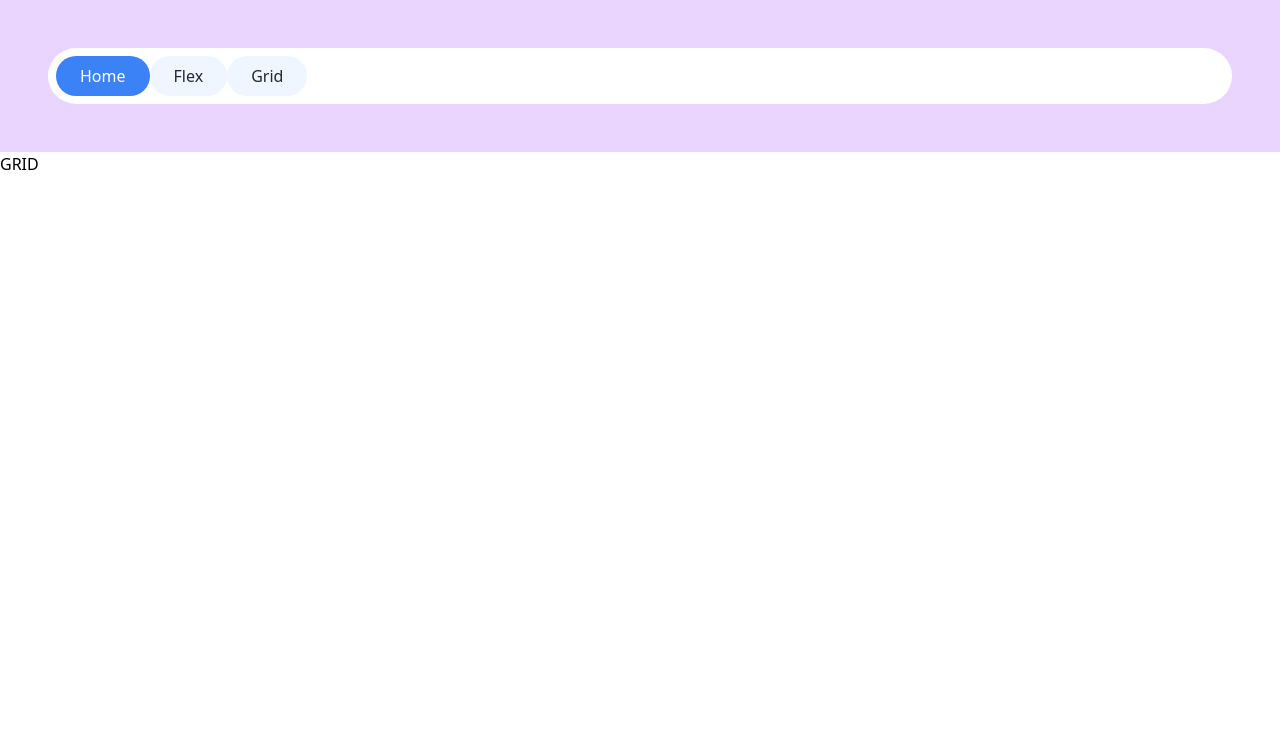
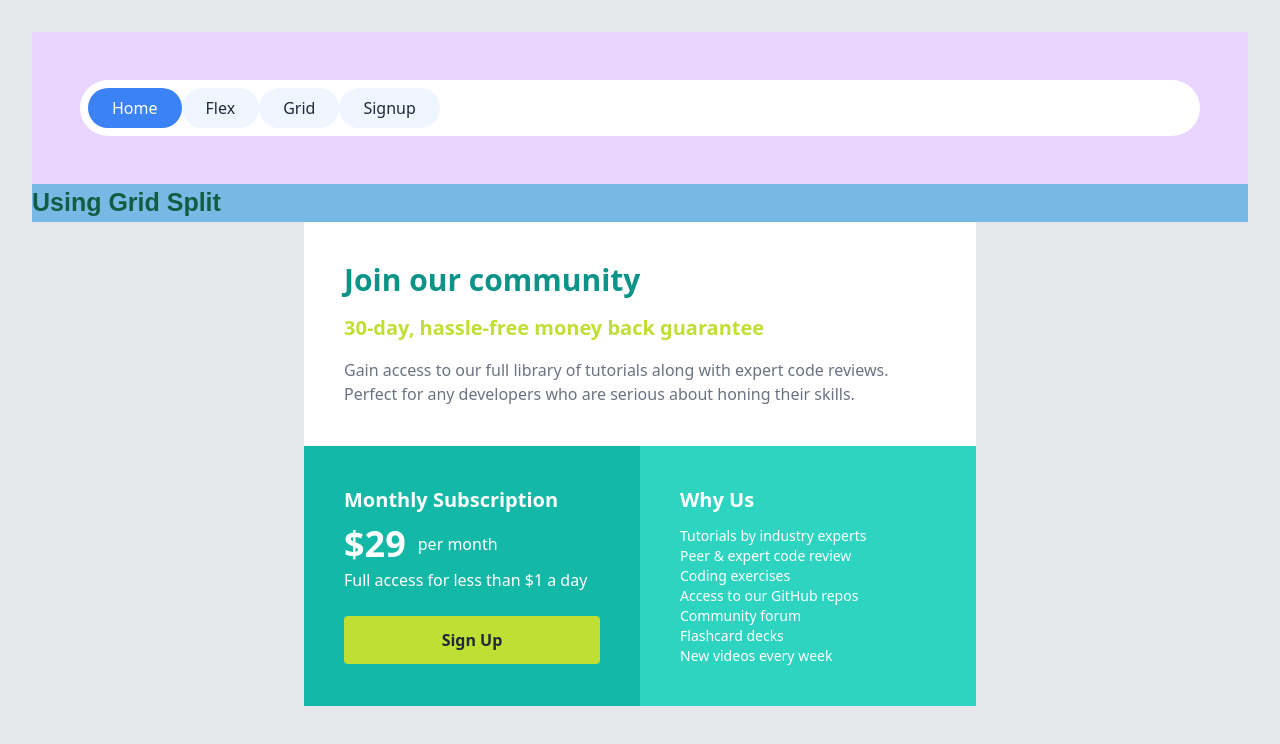
Before and after one commit to DoctorMalix/Cards, a Next.js app: page /grid in a window 1280 px wide. Shown: the top 744 px of the page. Built offline with nearby package versions, Linux system fonts and the light colour scheme.

Commit message:
Signup Page

```diff
--- a/src/app/globals.css
+++ b/src/app/globals.css
@@ -262,3 +262,61 @@ flexbody {
     @apply bg-blue-500 text-white;
   }
 }
+
+/* ================ GRID ========================================= */
+
+@import url("https://fonts.googleapis.com/css2?family=Karla:wght@400;700&display=swap");
+
+@tailwind base;
+@tailwind components;
+@tailwind utilities;
+
+@layer base {
+  body {
+    @apply bg-gray-200 text-gray-700 p-8;
+  }
+}
+
+@layer components {
+  .container {
+    @apply max-w-2xl mx-auto;
+  }
+  .container > div {
+    @apply p-10;
+  }
+  ul {
+    @apply mt-3 text-sm;
+  }
+  .component-header {
+    @apply bg-white text-gray-500;
+  }
+  .subscription {
+    @apply bg-teal-500 text-white;
+  }
+  .why {
+    @apply bg-teal-400 text-white;
+  }
+  h2 {
+    @apply font-bold text-3xl text-teal-600;
+  }
+  h3 {
+    @apply font-bold text-xl;
+  }
+  .component-header h3 {
+    @apply text-[#c0df34] my-4;
+  }
+  .price {
+    @apply inline-block mt-2.5 align-middle font-bold text-4xl;
+  }
+  .per {
+    @apply inline-block mt-2.5 align-middle pl-3;
+  }
+  #sign-up {
+    @apply mt-6 block py-3 px-6 text-center bg-[#c0df34] rounded font-bold;
+  }
+  p {
+    @apply mt-1;
+  }
+}
+
+/* ================ GRID ========================================= */
--- a/src/app/grid/page.tsx
+++ b/src/app/grid/page.tsx
@@ -3,9 +3,42 @@ import Image from 'next/image'
 export default function Home() {
   return (
  <div>
+<div className="flexmain  ">
+<h1> Using Grid Split</h1>
+</div>
+{/* ====================================================================== */}
 
-<p>GRID</p>
 
+<div className="container grid sm:grid-cols-2">
+  <div className="component-header sm:col-start-1 sm:col-end-3">
+    <h2>Join our community</h2>
+    <h3>30-day, hassle-free money back guarantee</h3>
+    <p>Gain access to our full library of tutorials along with expert code reviews. Perfect for any developers who are serious about honing their skills.</p>
+  </div>
+  <div className="subscription">
+    <h3>Monthly Subscription</h3>
+    <span className="price">$29</span><span className="per">per month</span>
+    <p>Full access for less than $1 a day</p>
+    <a href="/signup" id="sign-up">Sign Up</a>
+  </div>
+  <div className="why">
+    <h3>Why Us</h3>
+    <ul>
+      <li>Tutorials by industry experts</li>
+      <li>Peer & expert code review</li>
+      <li>Coding exercises</li>
+      <li>Access to our GitHub repos</li>
+      <li>Community forum</li>
+      <li>Flashcard decks</li>
+      <li>New videos every week</li>
+    </ul>
+  </div>
+</div>
+
+
+
+
+{/* ======================================================================== */}
 
 
 
--- a/src/app/layout.tsx
+++ b/src/app/layout.tsx
@@ -24,6 +24,7 @@ export default function RootLayout({
     <a href="/" className="active">Home</a>
     <a href="/flex">Flex</a>
     <a href="/grid">Grid</a>
+    <a href="/signup">Signup</a>
 
   </div>
 </div>
--- /dev/null
+++ b/src/app/signup/page.tsx
@@ -0,0 +1,11 @@
+import Image from 'next/image'
+
+export default function Home() {
+  return (
+ <div>
+    <div className="flexmain  ">
+        <h1> Fill the Form and Signup of FREE</h1>
+    </div>
+</div>
+  )
+}
```
